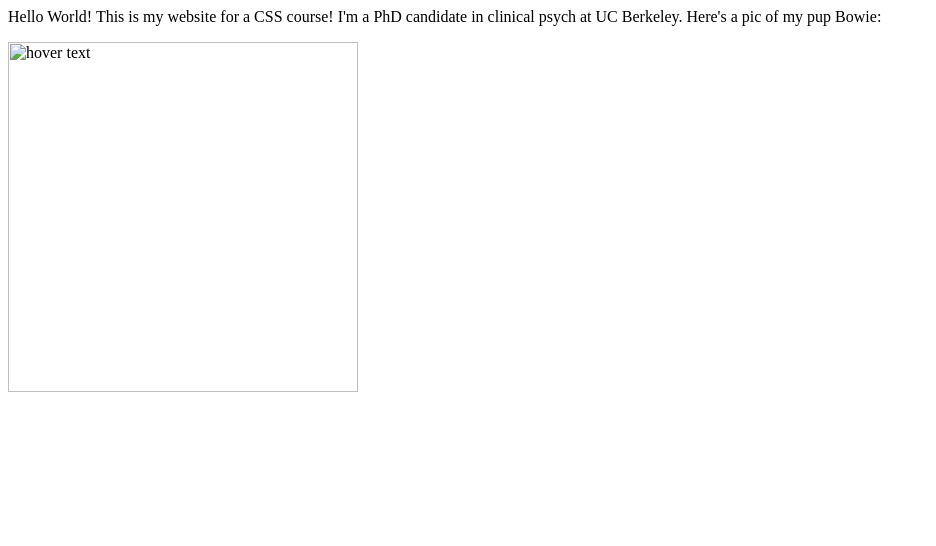
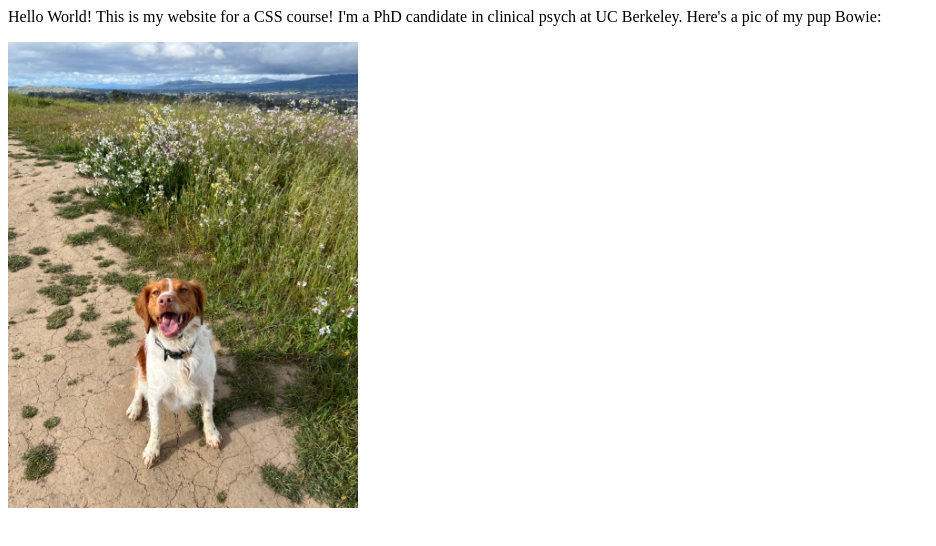
Before and after one commit to devonsandel/devonsandel.github.io, a plain HTML site: page index.html in a window 1280 px wide. Shown: the whole page, without its empty margins (0-936 px from the left). Drawn offline with Linux system fonts and the light colour scheme.

Commit message:
Update index.html

```diff
--- a/index.html
+++ b/index.html
@@ -5,5 +5,5 @@ This is my website for a CSS course!
 I'm a PhD candidate in clinical psych at UC Berkeley. Here's a pic of my pup Bowie:
 
 <p align="left">
-  <img src="tsgambati.jpeg" width="350" title="hover text">
+  <img src="0CEC66CB-03EB-4A27-93D1-9FEE67061C2C_1_105_c.jpeg" width="350" title="hover text">
 </p>
```
